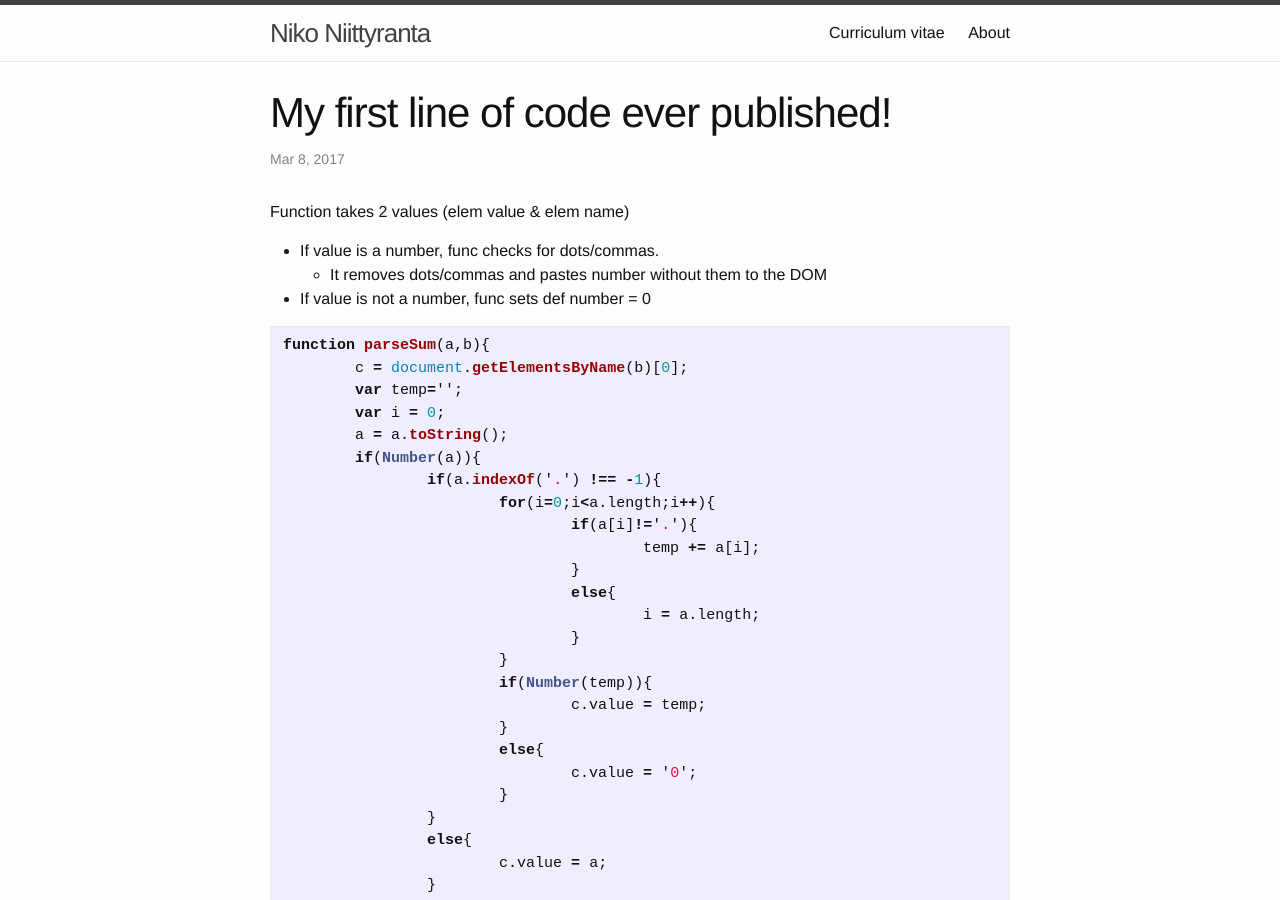
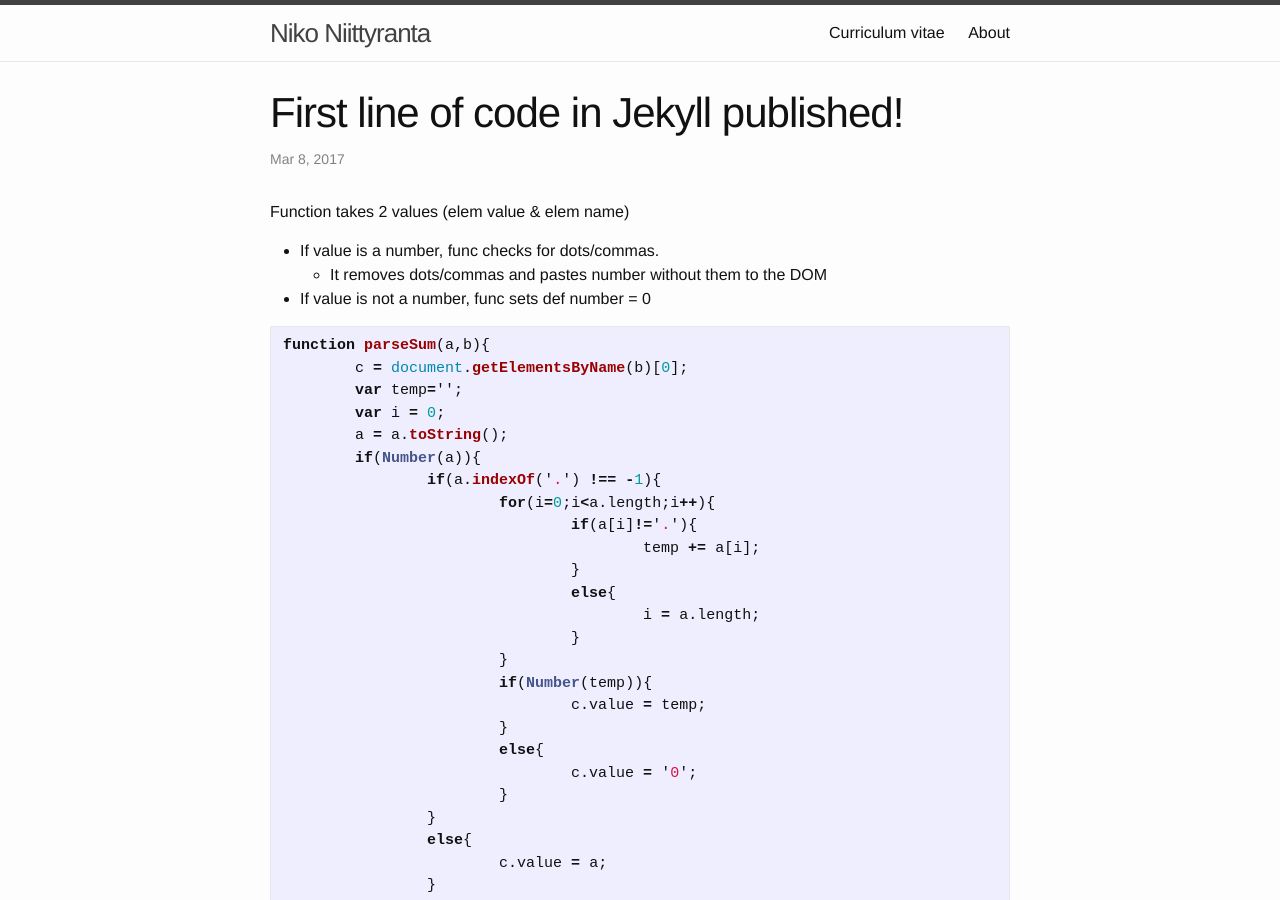
Before and after one commit to nikomon/nikomon.github.io, a Jekyll site: the page built from _posts/2017-03-08-my-first-code.markdown, in a window 1280 px wide and 900 px high. Built offline with Jekyll 4.4.1, drawn with Linux system fonts in a browser that asks for light colours.

Commit message:
Update 2017-03-08-my-first-code.markdown
first line update

```diff
--- a/_posts/2017-03-08-my-first-code.markdown
+++ b/_posts/2017-03-08-my-first-code.markdown
@@ -1,6 +1,6 @@
 ---
 layout: post
-title:  "My first line of code ever published!"
+title:  "First line of code in Jekyll published!"
 date:   2017-03-08 11:00:15 +0000
 categories: code published
 ---
```
